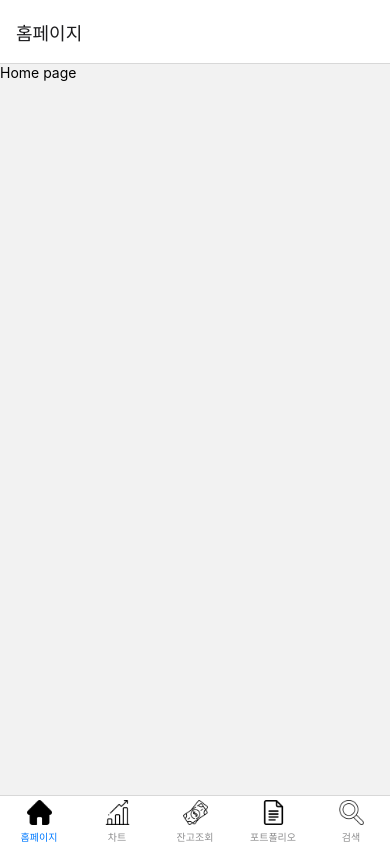
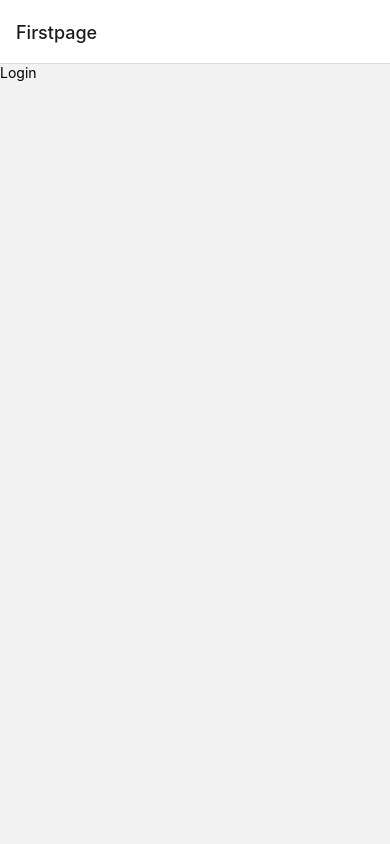
Before and after one commit to plashdof/stockProject_React_Native, a React Native app: screen / in a window 390 px wide. Built offline with nearby package versions, Linux system fonts and the light colour scheme.

Commit message:
login page 분류. bottomtab 없는 초기화면 설정

```diff
--- a/App.js
+++ b/App.js
@@ -10,6 +10,9 @@ import Chartpage from './src/pages/Chartpage';
 import Balancepage from './src/pages/Balancepage';
 import Popolpage from './src/pages/Popolpage';
 import Searchpage from './src/pages/Searchpage';
+import Signinpage from './src/pages/login/Signinpage';
+import Signuppage from './src/pages/login/Signuppage';
+import Firstpage from './src/pages/login/Firstpage';
 
 const Tab = createBottomTabNavigator();
 const Stack = createNativeStackNavigator();
@@ -17,8 +20,11 @@ const Stack = createNativeStackNavigator();
 
 function App(){
 
+  const [isLogin, setisLogin] = useState(false);
+
   return (
     <NavigationContainer>
+      {isLogin ? (
         <Tab.Navigator
           screenOptions={({route}) => ({
             tabBarIcon: ({focused, color, size}) =>{
@@ -85,10 +91,25 @@ function App(){
             options={{title: '검색' }}
           />
 
+        </Tab.Navigator>
+      ) : (
+        <Stack.Navigator initialRouteName='Firstpage'>
 
+          <Stack.Screen
+            name="Firstpage"
+            component={(navigation) => <Firstpage setLogin={setisLogin} navigation={navigation} />}
+          />
+          <Stack.Screen
+            name="Signinpage"
+            component={(navigation) => <Signinpage navigation={navigation}/>}
+          />
+          <Stack.Screen
+            name="Signuppage"
+            component={() => <Signuppage setLogin={setisLogin}/>}
+          />
 
-
-      </Tab.Navigator>
+        </Stack.Navigator>
+      )}
     </NavigationContainer>
   );
 };
--- /dev/null
+++ b/src/pages/login/Firstpage.js
@@ -0,0 +1,25 @@
+import * as React from 'react';
+import {useState} from 'react';
+import{Text,View,TouchableOpacity, Touchable, Alert} from 'react-native';
+
+
+function Firstpage({setLogin, navigation}){
+
+    const [kakaosuccess, Setkakaosuccess] = useState(true);
+
+    function SignwithKakao(){
+        if(kakaosuccess){
+            setLogin(true);
+        }
+    }
+
+    return(
+        <View>
+            <TouchableOpacity title="로그인" onPress={()=>SignwithKakao()}>
+                <Text>Login</Text>
+            </TouchableOpacity>
+        </View>
+    )
+}
+
+export default Firstpage;
--- /dev/null
+++ b/src/pages/login/Signinpage.js
@@ -0,0 +1,24 @@
+import * as React from 'react';
+import{Text,View,TouchableOpacity, Touchable} from 'react-native';
+
+
+function Signinpage({navigation}){
+
+
+
+    function toSignupHandler(){
+        navigation.navigate('Signuppage');
+    }
+
+    return(
+        <View>
+            <TouchableOpacity onPress={toSignupHandler}>
+                <Text>
+                    회원가입
+                </Text>
+            </TouchableOpacity>
+        </View>
+    )
+}
+
+export default Signinpage;
--- /dev/null
+++ b/src/pages/login/Signuppage.js
@@ -0,0 +1,20 @@
+import * as React from 'react';
+import{Text,View, TouchableOpacity} from 'react-native';
+
+function Signuppage({setLogin}){
+
+    function CompleteSignupHandler(){
+        setLogin(true);
+    }
+
+
+    return(
+        <View>
+            <TouchableOpacity onPress={CompleteSignupHandler}>
+                <Text> 완료 </Text>
+            </TouchableOpacity>
+        </View>
+    )
+}
+
+export default Signuppage;
```
Lines whose indentation alone changed are shown as unchanged.
